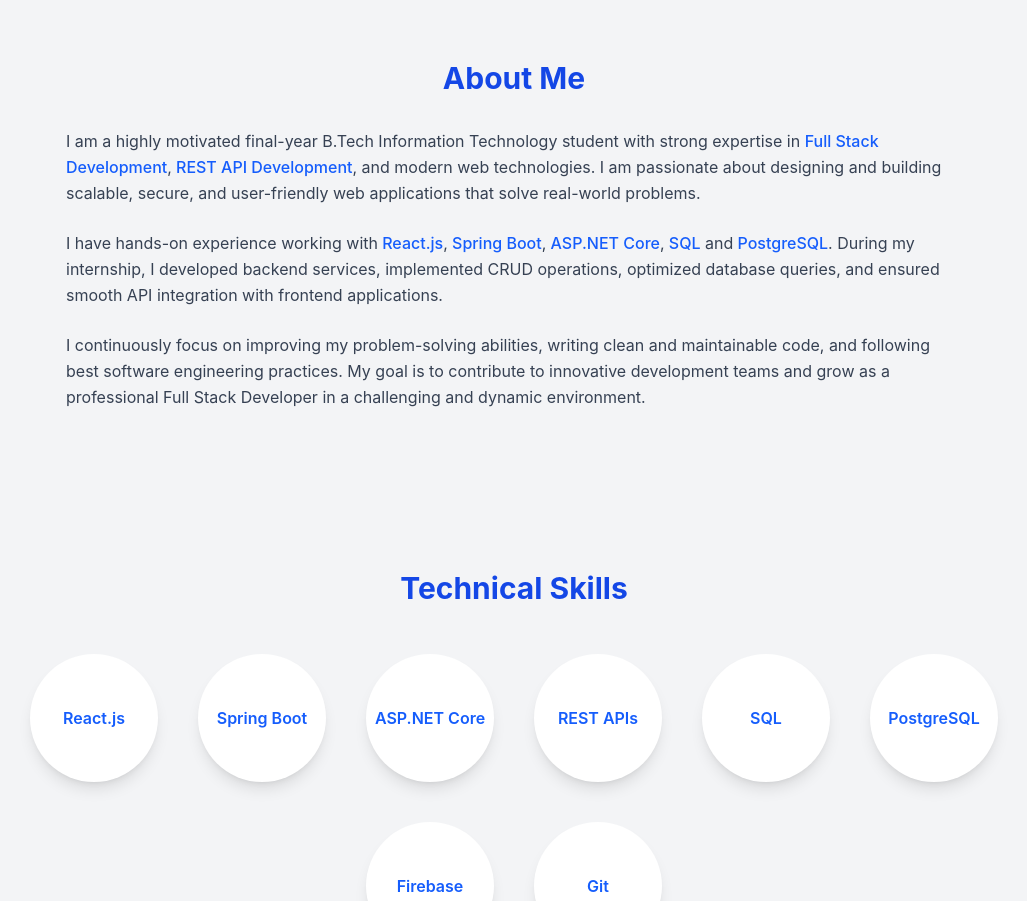
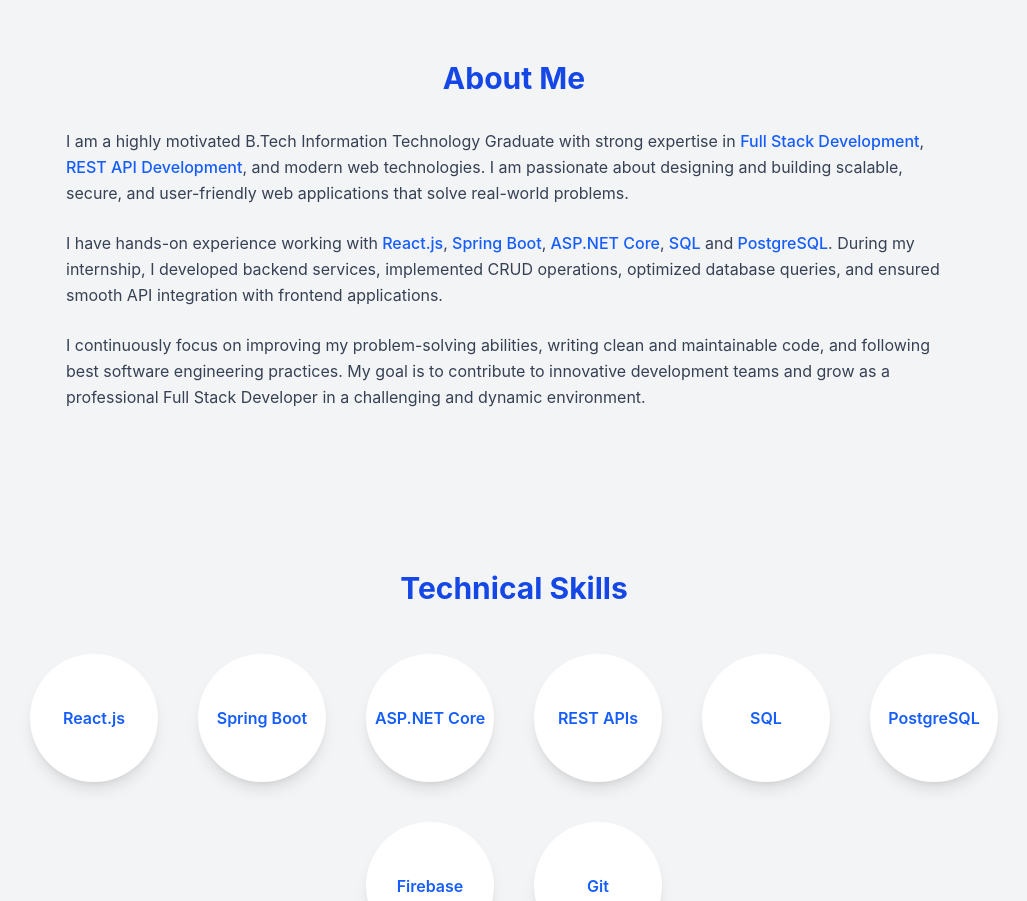
Before and after one commit to Guruprasanth2005/Portfolio, a React (Vite) app: page / in a window 1280 px wide. Shown: the part 820-1721 px from the top of the page, without its empty margins (126-1153 px from the left). Built offline with nearby package versions, Linux system fonts and the light colour scheme.

Commit message:
first commit

```diff
--- a/src/components/About.jsx
+++ b/src/components/About.jsx
@@ -20,8 +20,8 @@
           transition={{ delay: 0.3, duration: 0.8 }}
           className="mb-6 text-gray-700 leading-relaxed"
         >
-          I am a highly motivated final-year B.Tech Information Technology
-          student with strong expertise in <span className="text-blue-600 font-medium">Full Stack Development</span>,
+          I am a highly motivated  B.Tech Information Technology Graduate
+           with strong expertise in <span className="text-blue-600 font-medium">Full Stack Development</span>,
           <span className="text-blue-600 font-medium"> REST API Development</span>,
           and modern web technologies. I am passionate about designing and
           building scalable, secure, and user-friendly web applications that
```
